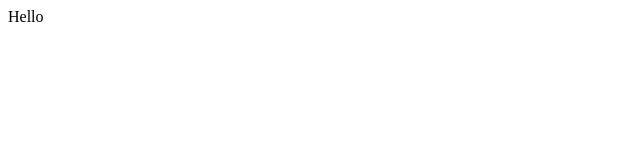
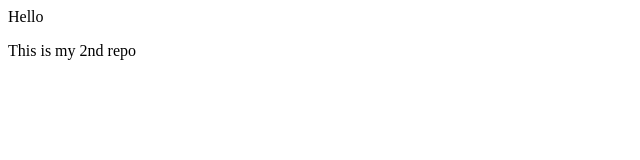
Before and after one commit to GaganaShivakumar/tsetrepo, a plain HTML site: page index.html in a window 1280 px wide. Shown: the whole page, without its empty margins (0-640 px from the left). Drawn offline with Linux system fonts and the light colour scheme.

Commit message:
new line

```diff
--- a/index.html
+++ b/index.html
@@ -1 +1,2 @@
 <p> Hello</p>
+<p2>This is my 2nd repo</p2>
```
